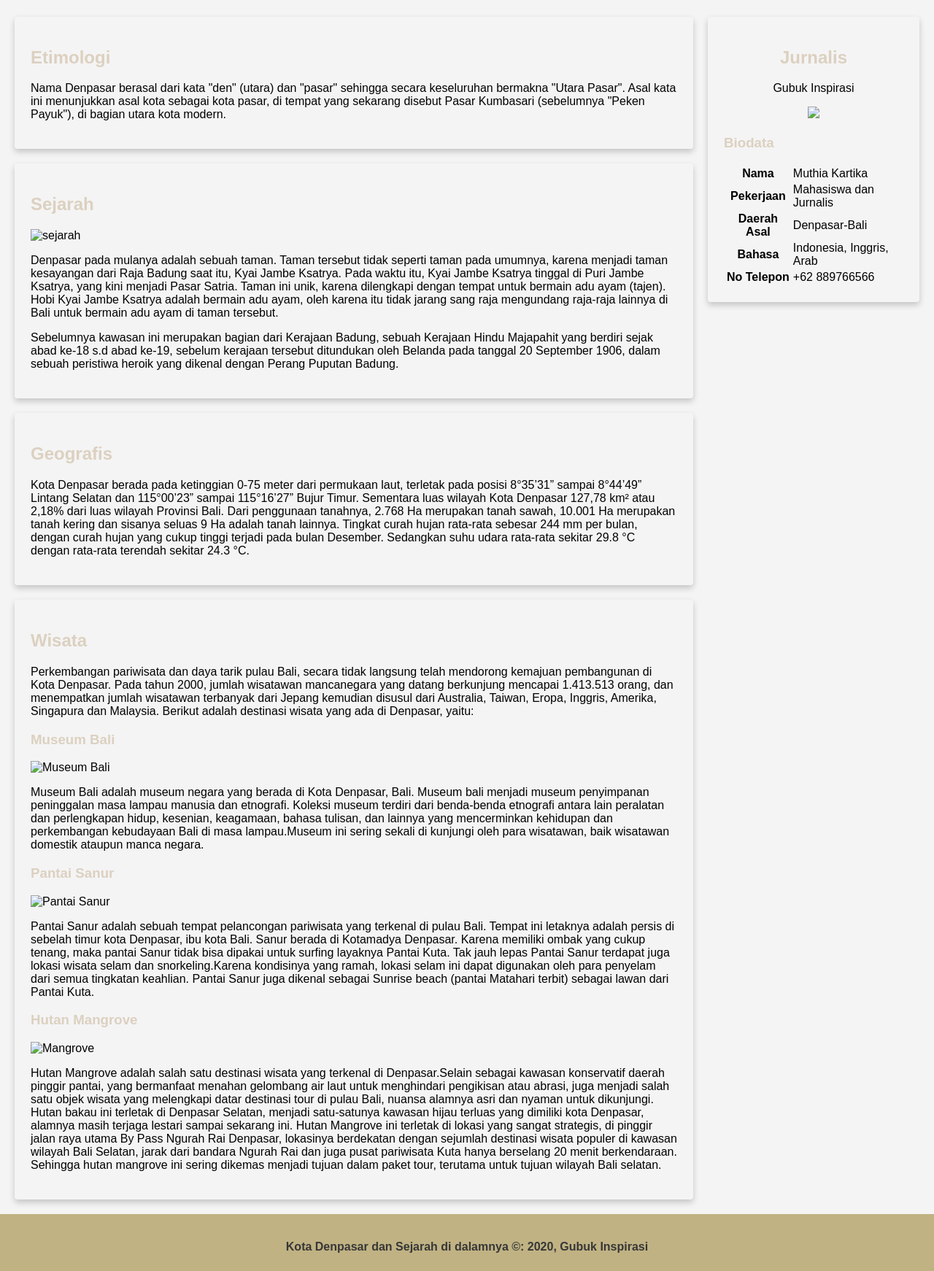
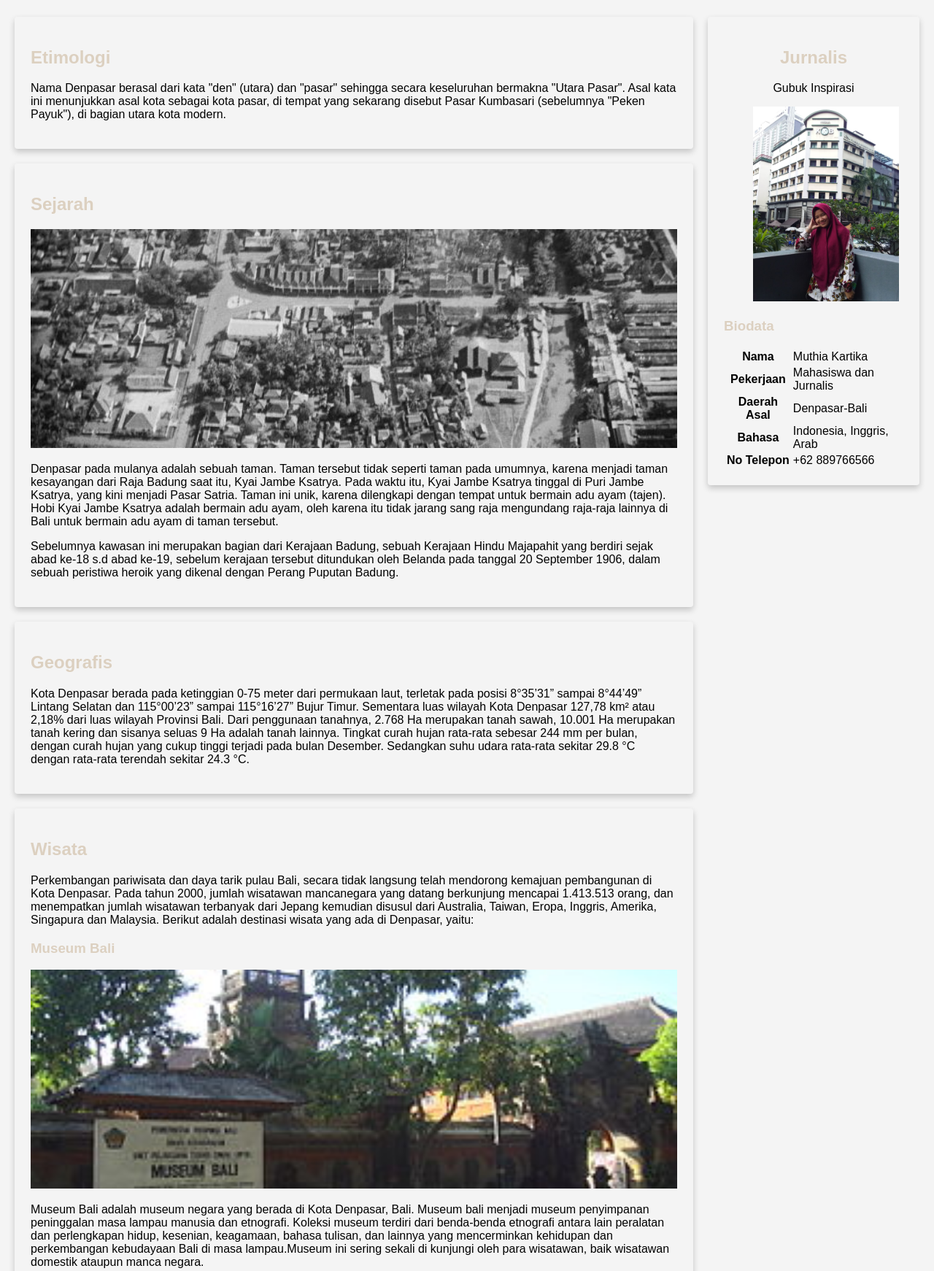
Before and after one commit to Muthiakartika/Denpasar-Web, a plain HTML site: page index.html in a window 1280 px wide. Shown: the part 372-2114 px from the top of the page at 73% size. Drawn offline with Linux system fonts and the light colour scheme; files that its build step writes are made by us from their sources.

Commit message:
Update index.html

```diff
--- a/index.html
+++ b/index.html
@@ -3,7 +3,7 @@
     <head>
       <title>Kota Denpasar</title>
       <meta name="viewport" content="width=device-width, initial-scale=1">
-      <link rel="stylesheet" href="assets/style.css">
+      <link rel="stylesheet" href="style.css">
 
     </head>
     <body>
@@ -20,7 +20,6 @@
             <li><a href="#Sejarah">Sejarah</a></li>
             <li><a href="#Geografis">Geografis</a></li>
             <li><a href="#Wisata">Wisata</a></li>
-
           </ul>
         </nav>
       </header>
@@ -35,7 +34,7 @@
 
           <article id="Sejarah" class="data">
             <h2>Sejarah</h2>
-            <img src="Assets/image/Sejarah.jpg" class="image"  alt="sejarah">
+            <img src="Sejarah.jpg" class="image"  alt="sejarah">
             <p>Denpasar pada mulanya adalah sebuah taman. Taman tersebut tidak seperti taman pada umumnya,
             karena menjadi taman kesayangan dari Raja Badung saat itu, Kyai Jambe Ksatrya.
             Pada waktu itu, Kyai Jambe Ksatrya tinggal di Puri Jambe Ksatrya, yang kini menjadi Pasar Satria.
@@ -58,8 +57,6 @@
             merupakan tanah kering dan sisanya seluas 9 Ha adalah tanah lainnya. Tingkat curah hujan rata-rata sebesar
             244 mm per bulan, dengan curah hujan yang cukup tinggi terjadi pada bulan Desember. Sedangkan suhu udara rata-rata
             sekitar 29.8 °C dengan rata-rata terendah sekitar 24.3 °C.</p>
-
-
           </article>
 
           <article id="Wisata" class="data">
@@ -72,7 +69,7 @@
 
             <section>
               <h3>Museum Bali</h3>
-              <img src="Assets/image/Museum-Bali.jpg" class="image"  alt="Museum Bali">
+              <img src="Museum-Bali.jpg" class="image"  alt="Museum Bali">
               <p>Museum Bali adalah museum negara yang berada di Kota Denpasar, Bali.
                 Museum bali menjadi museum penyimpanan peninggalan masa lampau manusia dan etnografi.
                 Koleksi museum terdiri dari benda-benda etnografi antara lain peralatan dan perlengkapan hidup,
@@ -83,7 +80,7 @@
 
             <section>
               <h3>Pantai Sanur</h3>
-              <img src="Assets/image/Pantai-Sanur.jpg" class="image"  alt="Pantai Sanur">
+              <img src="Pantai-Sanur.jpg" class="image"  alt="Pantai Sanur">
               <p>Pantai Sanur adalah sebuah tempat pelancongan pariwisata yang terkenal di pulau Bali.
                 Tempat ini letaknya adalah persis di sebelah timur kota Denpasar, ibu kota Bali. Sanur berada di Kotamadya Denpasar.
                 Karena memiliki ombak yang cukup tenang, maka pantai Sanur tidak bisa dipakai untuk surfing layaknya Pantai Kuta.
@@ -94,7 +91,7 @@
 
             <section>
                 <h3>Hutan Mangrove</h3>
-                <img src="Assets/image/Mangrove.jpg" class="image"  alt="Mangrove">
+                <img src="Mangrove.jpg" class="image"  alt="Mangrove">
                 <p>Hutan Mangrove adalah salah satu destinasi wisata yang terkenal di Denpasar.Selain sebagai kawasan konservatif
                 daerah pinggir pantai, yang bermanfaat menahan gelombang air laut untuk menghindari pengikisan atau abrasi,
                 juga menjadi salah satu objek wisata yang melengkapi datar destinasi tour di pulau Bali, nuansa alamnya asri dan nyaman
@@ -116,7 +113,7 @@
               <p>Gubuk Inspirasi</p>
 
               <figure>
-                <img src="Assets/image/Me.jpg" >
+                <img src="Me.jpg" >
               </figure>
             </header>
             <section>
```
